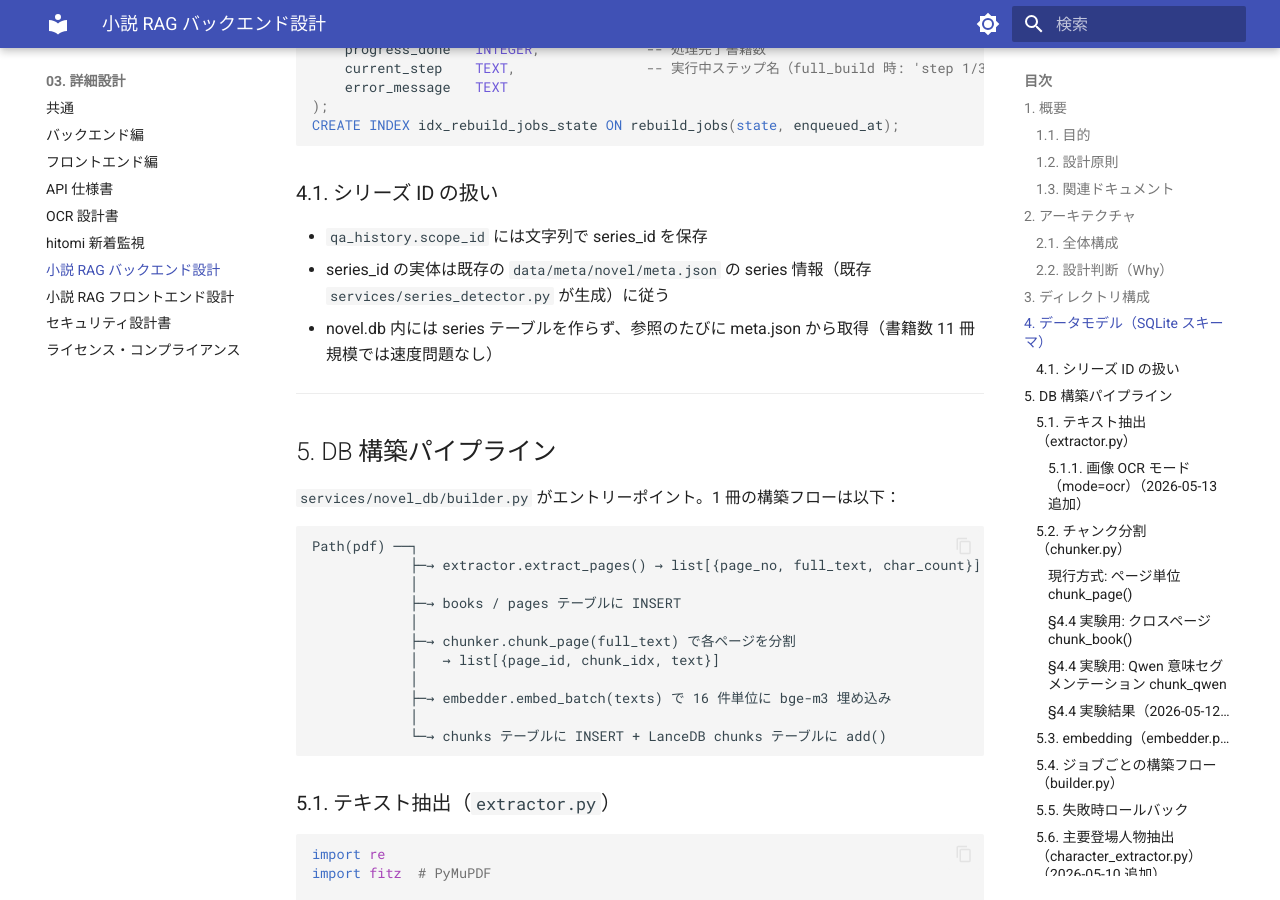
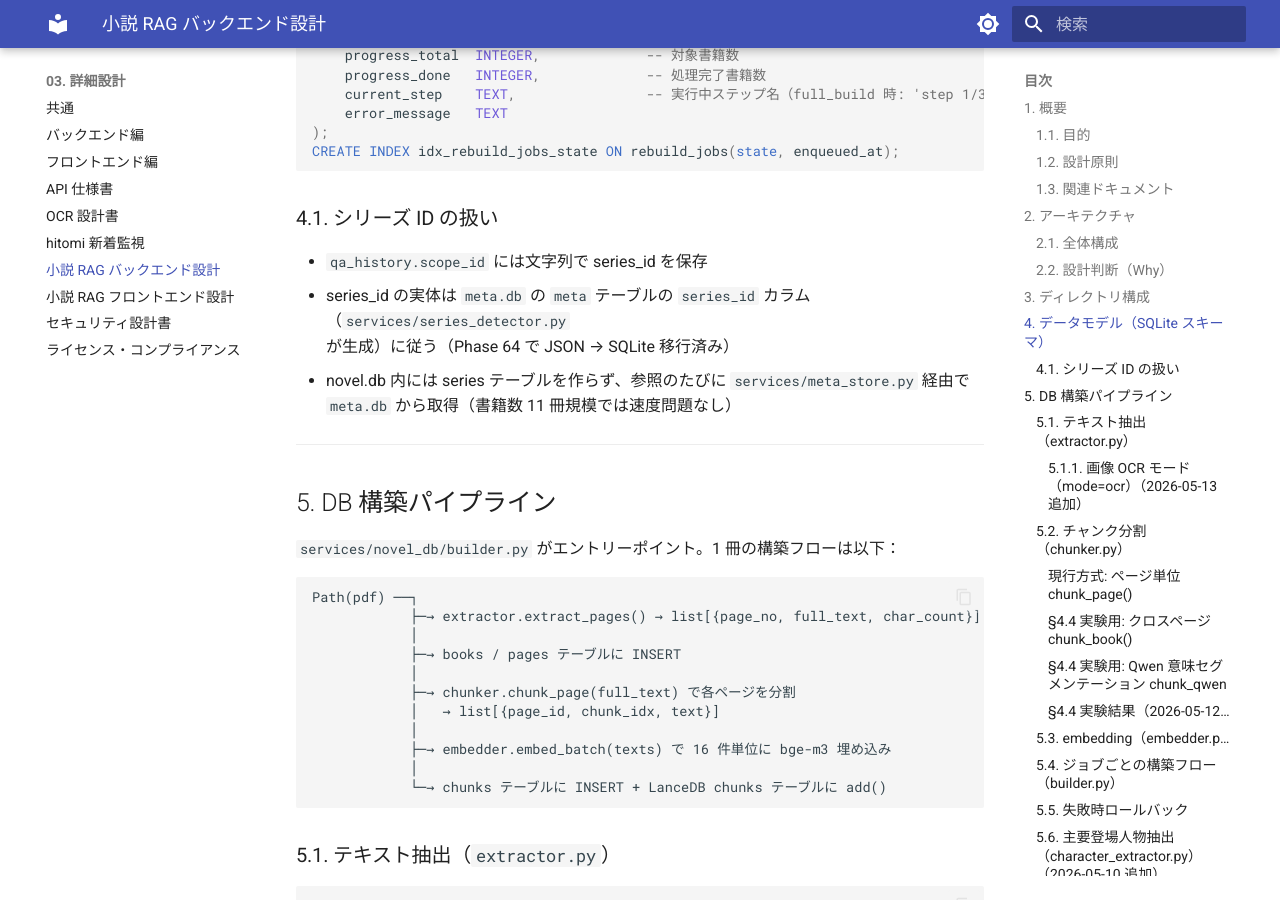
Before and after one commit to kkmmyr/Pic2PDF_Viewer, an MkDocs documentation site: the page built from docs/03_詳細設計/小説テキスト検索・RAG機能_バックエンド設計.md, in a window 1280 px wide and 900 px high, scrolled down 6279 px. Built offline with MkDocs 1.6.1 and Material for MkDocs 9.7.7, drawn with Linux system fonts in a browser that asks for light colours; some of the changed text lies outside the part shown.

Commit message:
docs: Phase 64-67 設計書反映（meta.db 移行・TanStack Query・Alembic・React 19）
- 詳細設計書_バックエンド編: data/meta/ → meta.db、meta_db.py 行追加、meta_store/genre_store 説明更新
- 小説テキスト検索・RAG機能_バックエンド設計: meta.json 参照 → meta.db 6箇所、§11.2 節タイトル・内容更新、Alembic/migrations.py ディレクトリツリー反映、§4 Alembic 運用方針追記
- 小説テキスト検索・RAG機能_フロントエンド設計: usePolling → @tanstack/react-query useQuery + refetchInterval
- API仕様書: §1.6 / §7.1 / §9 の meta.json 参照 → meta.db 4箇所

Co-Authored-By: Claude Sonnet 4.6 <noreply@anthropic.com>

````diff
--- a/docs/03_詳細設計/小説テキスト検索・RAG機能_バックエンド設計.md
+++ b/docs/03_詳細設計/小説テキスト検索・RAG機能_バックエンド設計.md
@@ -20,7 +20,7 @@ novel タブの OCR テキストを SQLite + FTS5 + ベクトルで検索し、
 - **疎結合**: 既存 backend にミニマル追加。`routers/novel_db.py` と `services/novel_db/` 配下に閉じる
 - **既存パターン踏襲**: routers / services 分離・`_deps.py` の validated_source・`utils/path_utils.py` の validate_safe_path を流用（[CLAUDE.md backend conventions](../../.claude/CLAUDE.md)）
 - **SQLite 単一ファイル**: 書籍データ・チャンク・ベクトル・履歴・ジョブをすべて 1 ファイルにまとめ、DB 配置・バックアップを単純化
-- **既存 series / meta は流用**: 書籍 ↔ シリーズの紐付けは既存 `series.router` / `data/meta/novel/meta.json` をそのまま参照
+- **既存 series / meta は流用**: 書籍 ↔ シリーズの紐付けは既存 `series.router` / `services/meta_store.py` 経由で `data/meta.db` を参照（Phase 64 で JSON → SQLite 移行済み）
 - **LLM クライアントは共通モジュール**: thinking モデルの呼び出しロジックは `D:\61.tool\common\llm`（A-0 リネーム前は `Qwen/`）に切り出し、他プロジェクトと共有（詳細は [ADR-0007](../02_基本設計/ADR/0007_llm-extraction-qwen-adoption.md)）
 - **リアルタイム配信は SSE**: Qwen3.6 の応答（80〜130 秒）を Server-Sent Events で逐次配信
 
@@ -250,8 +250,8 @@ CREATE INDEX idx_rebuild_jobs_state ON rebuild_jobs(state, enqueued_at);
 ### 4.1. シリーズ ID の扱い
 
 - `qa_history.scope_id` には文字列で series_id を保存
-- series_id の実体は既存の `data/meta/novel/meta.json` の series 情報（既存 `services/series_detector.py` が生成）に従う
-- novel.db 内には series テーブルを作らず、参照のたびに meta.json から取得（書籍数 11 冊規模では速度問題なし）
+- series_id の実体は `meta.db` の `meta` テーブルの `series_id` カラム（`services/series_detector.py` が生成）に従う（Phase 64 で JSON → SQLite 移行済み）
+- novel.db 内には series テーブルを作らず、参照のたびに `services/meta_store.py` 経由で `meta.db` から取得（書籍数 11 冊規模では速度問題なし）
 
 ---
 
@@ -753,11 +753,11 @@ class ScopeFilter:
         if self.type == "book":
             return "AND b.name = :scope_id"
         if self.type == "series":
-            # series_id は meta.json 参照で book_name のリストに展開
+            # series_id は meta.db 参照で book_name のリストに展開
             ...
 ```
 
-シリーズスコープでは `meta.json` から該当 series_id の書籍リストを取得し、`b.name IN (...)` で SQL に展開する。
+シリーズスコープでは `meta.db` の meta テーブルから該当 series_id の書籍リストを取得し、`b.name IN (...)` で SQL に展開する。
 
 ### 6.3. ハイライト
 
@@ -1295,7 +1295,7 @@ def _check_locked(queue: NovelDbJobQueue) -> None:
 ```python
 def list_books(conn: sqlite3.Connection) -> list[BookSummary]:
     """data/kindle_novel/images/ のサブディレクトリを起点に書籍リストを構築し、
-    novel.db の DB 状態（is_indexed / page_count / indexed_at）と meta.json を結合して返す。
+    novel.db の DB 状態（is_indexed / page_count / indexed_at）と meta.db を結合して返す。
 
     ※ PDFs ではなく images/ ディレクトリを起点とする（PDFs は廃止済み）。
     """
@@ -1377,11 +1377,11 @@ app.include_router(novel_db.router, prefix="/api", tags=["novel_db"])
 
 画像配信は `/kindle_novel/images/{書籍名}/{連番}.png` を継続利用。フロント側で URL を組み立てる。
 
-### 11.2. meta.json / シリーズ機能
-
-- `data/meta/novel/meta.json` はそのまま残す（authors / hidden / read_state / series_id）
-- 既存 `services/series_detector.py` / `services/meta_store.py` を novel_db でも参照
-- novel_db.py は meta.json には書き込まない（read-only 参照）
+### 11.2. meta.db / シリーズ機能
+
+- 書籍メタ（authors / hidden / read_state / series_id）は `meta.db` の `meta` テーブルで管理（Phase 64 移行済み）
+- 既存 `services/series_detector.py` / `services/meta_store.py` / `services/meta_db.py` を novel_db でも参照
+- novel_db.py は meta テーブルには書き込まない（read-only 参照）
 
 ### 11.3. 既存 `routers/library.py` との棲み分け
 
@@ -1420,7 +1420,7 @@ embedding / LLM の Ollama 呼び出しは `responses` ライブラリ等でモ
 - [frontend/src/config/api.ts:110](../../frontend/src/config/api.ts#L110) の `source === 'novel'` 分岐を削除
 - `backend/data/kindle_novel/pdfs/` 配下の PDF を削除（`thumbnails/` も novel ビューアで使っていたら見直し）
 - `kindle-pdf/batch_ocr.py` / `searchable_pdf.py` は kindle 用途で残す（novel 用途のみ撤去）
-- 既存 `data/meta/novel/meta.json` の `pdf_path` フィールド等が PDF 前提なら整理
+- `meta.db` の `meta` テーブルに残る `pdf_path` 相当フィールド等が PDF 前提なら整理（Phase 64 移行後は SQLite 直接編集）
 
 ### 永続資産（削除しない）
 - `backend/data/kindle_novel/images/{書籍名}/*.png`: 画像表示・再 OCR 用途
````
Also changed, not shown: docs/03_詳細設計/API仕様書.md (+4 -4 lines), docs/03_詳細設計/小説テキスト検索・RAG機能_フロントエンド設計.md (+1 -1 lines), docs/03_詳細設計/詳細設計書_バックエンド編.md (+7 -6 lines).
